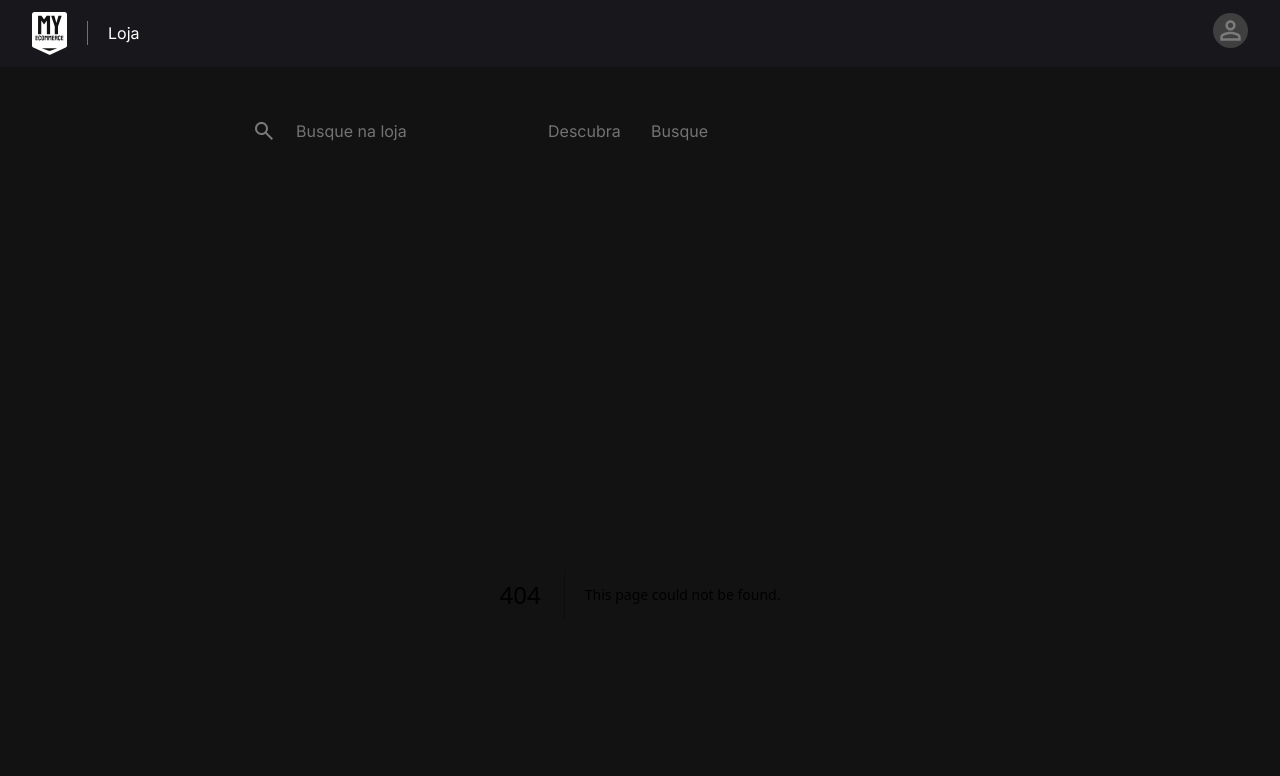
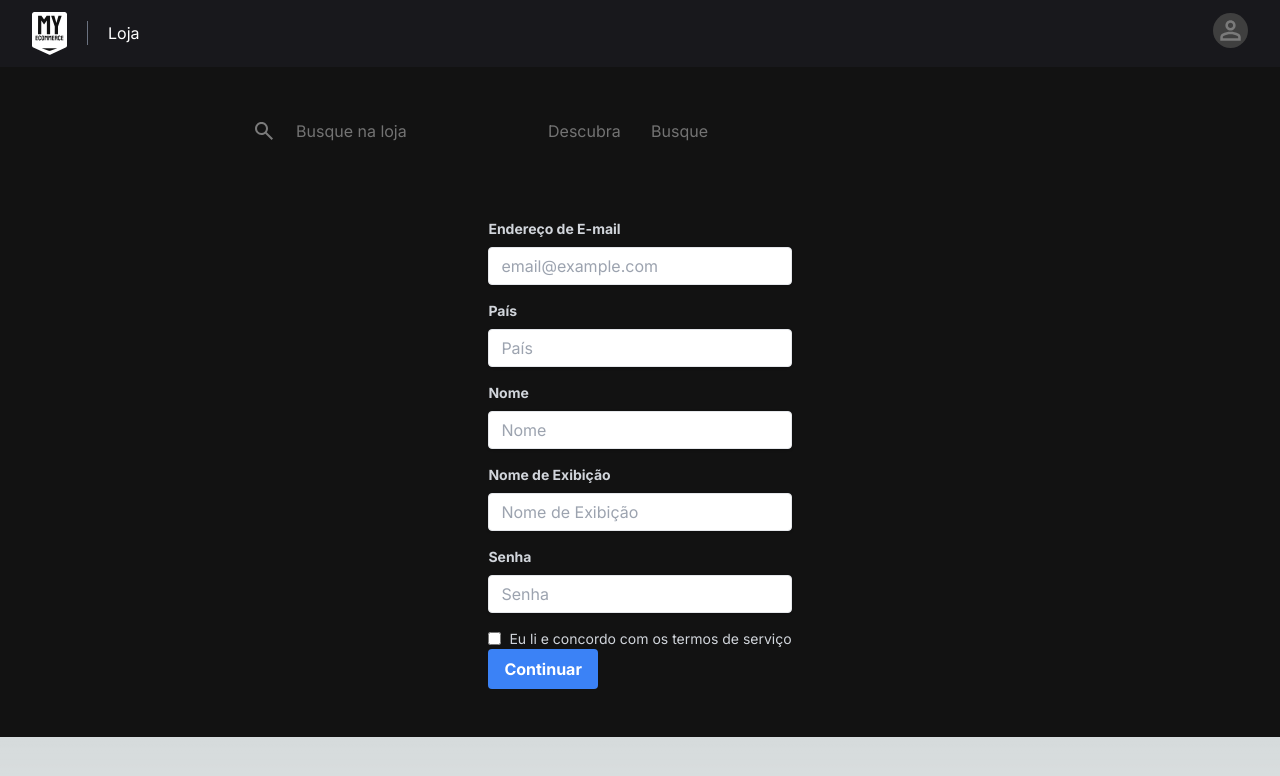
Before and after one commit to UnBArqDsw2024-1/2024.1_G1_My_Ecommerce, a Next.js app in the folder app/myecommerce/: page /login in a window 1280 px wide. Before the commit this address had no page. Shown: the top 776 px of the page. Built offline with nearby package versions, Linux system fonts and the light colour scheme.

Commit message:
login com caminho

```diff
--- a/app/myecommerce/src/app/login/index.tsx
+++ /dev/null
@@ -1,7 +0,0 @@
-import LoginCard from "@/components/LoginCard"
-
-export default function Login() {
-  <div className="min-h-screen flex items-center justify-center bg-gray-900">
-    <LoginCard />
-  </div>
-}
--- /dev/null
+++ b/app/myecommerce/src/app/login/page.tsx
@@ -0,0 +1,23 @@
+import BotaoEnvio from '@/components/BotaoEnvio';
+import FormField from '@/components/FormField';
+
+
+export default function Login() {
+  return (
+    <div className="flex items-center justify-center">
+      <form className="rounded px-8 pt-6 pb-8 mb-4">
+        <FormField label="Endereço de E-mail" type="email" placeholder="email@example.com" name="email" />
+        <FormField label="País" type="text" placeholder="País" name="country" />
+        <FormField label="Nome" type="text" placeholder="Nome" name="name" />
+        <FormField label="Nome de Exibição" type="text" placeholder="Nome de Exibição" name="displayName" />
+        <FormField label="Senha" type="password" placeholder="Senha" name="password" />
+        <div className="flex items-center justify-between">
+          <input type="checkbox" id="terms" name="terms" className="mr-2 leading-tight" />
+          <label className="text-sm text-gray-300" htmlFor="terms">
+            Eu li e concordo com os termos de serviço
+          </label>
+        </div>
+        <BotaoEnvio text="Continuar" />
+      </form>
+    </div>)
+}
--- a/app/myecommerce/src/components/LoginCard.tsx
+++ /dev/null
@@ -1,23 +0,0 @@
-import FormField from './FormField';
-import BotaoEnvio from './BotaoEnvio';
-
-export default function LoginCard() {
-    return (
-        <div className="w-full max-w-xs mx-auto bg-gray-800 p-8 rounded shadow-md">
-            <form className="bg-gray-800 rounded px-8 pt-6 pb-8 mb-4">
-                <FormField label="Endereço de E-mail" type="email" placeholder="email@example.com" name="email" />
-                <FormField label="País" type="text" placeholder="País" name="country" />
-                <FormField label="Nome" type="text" placeholder="Nome" name="name" />
-                <FormField label="Nome de Exibição" type="text" placeholder="Nome de Exibição" name="displayName" />
-                <FormField label="Senha" type="password" placeholder="Senha" name="password" />
-                <div className="flex items-center justify-between">
-                    <input type="checkbox" id="terms" name="terms" className="mr-2 leading-tight" />
-                    <label className="text-sm text-gray-300" htmlFor="terms">
-                    Eu li e concordo com os termos de serviço
-                    </label>
-                </div>
-                <BotaoEnvio text="Continuar" />
-            </form>
-        </div>
-    );
-}
```
Also changed, not shown: app/myecommerce/src/components/FormField.tsx (+9 -2 lines).
